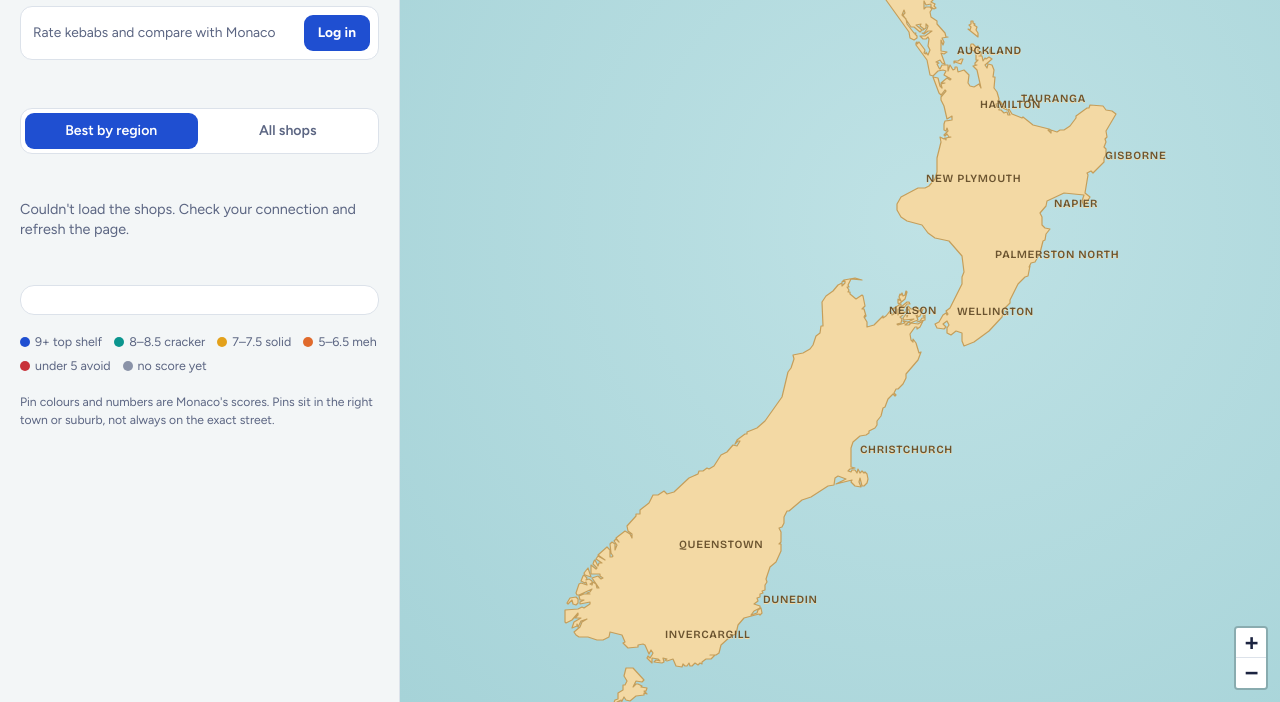
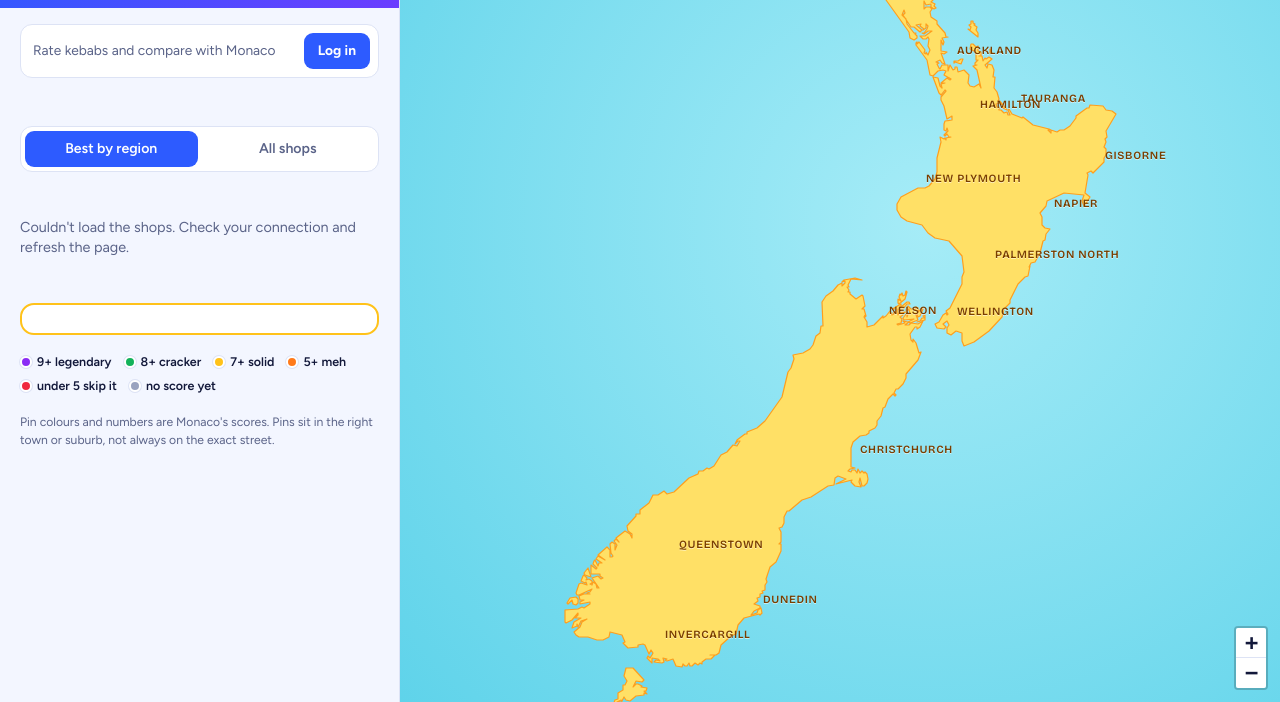
Before and after one commit to monacohew/kebab-map, a plain HTML site: page index.html in a window 1280 px wide. Shown: the part 98-800 px from the top of the page. Drawn offline with nearby package versions, Linux system fonts and the light colour scheme; no server answers.

Commit message:
Bright look and clearer pin colours
Co-Authored-By: Claude Opus 5.5 <noreply@anthropic.com>
Claude-Session: https://claude.ai/code/session_01K1mvmURk6PEE31LSdJG4wE

```diff
--- a/app.js
+++ b/app.js
@@ -67,12 +67,12 @@ const cluster = L.markerClusterGroup({
   iconCreateFunction: c => {
     const scores = c.getAllChildMarkers().map(m => m.shop.score).filter(s => s != null);
     const best = scores.length ? Math.max(...scores) : null;
-    return L.divIcon({ className: "", iconSize: [46, 46], iconAnchor: [23, 23], html: `<div class="clus tier-${tier(best)}"><div><b>${c.getChildCount()}</b><span>best ${fmt(best)}</span></div></div>` });
+    return L.divIcon({ className: "", iconSize: [50, 50], iconAnchor: [25, 25], html: `<div class="clus tier-${tier(best)}"><div><b>${c.getChildCount()}</b><span>best ${fmt(best)}</span></div></div>` });
   }
 });
 map.addLayer(cluster);
 
-const pinIcon = s => L.divIcon({ className: "", iconSize: [34, 34], iconAnchor: [17, 41], popupAnchor: [0, -38], html: `<div class="drop"><div class="pin tier-${tier(s.score)}${TOP.has(s.id) ? " top" : ""}"><b>${s.score == null ? "?" : fmt(s.score)}</b></div></div>` });
+const pinIcon = s => L.divIcon({ className: "", iconSize: [40, 40], iconAnchor: [20, 48], popupAnchor: [0, -44], html: `<div class="drop"><div class="pin tier-${tier(s.score)}${TOP.has(s.id) ? " top" : ""}"><b>${s.score == null ? "?" : fmt(s.score)}</b></div></div>` });
 function buildMarkers() {
   cluster.clearLayers();
   SHOPS.forEach(s => {
--- a/index.html
+++ b/index.html
@@ -4,6 +4,7 @@
 <meta charset="utf-8">
 <meta name="viewport" content="width=device-width, initial-scale=1, viewport-fit=cover">
 <title>Monaco's Kebab Map</title>
+<meta name="theme-color" content="#2D5BFF">
 <meta name="description" content="Turkish kebab shops around New Zealand, tried and scored by Monaco. Add your own scores and see how you compare.">
 <meta property="og:title" content="Monaco's Kebab Map">
 <meta property="og:description" content="The best Turkish kebabs in every region of NZ. Rate them yourself and see if you agree.">
@@ -52,11 +53,11 @@
       <div class="list" id="list"><p class="loading">Loading shops…</p></div>
       <div class="compare" id="compare"></div>
       <div class="legend">
-        <span><i style="background:var(--t9)"></i>9+ top shelf</span>
-        <span><i style="background:var(--t8)"></i>8–8.5 cracker</span>
-        <span><i style="background:var(--t7)"></i>7–7.5 solid</span>
-        <span><i style="background:var(--t5)"></i>5–6.5 meh</span>
-        <span><i style="background:var(--t0)"></i>under 5 avoid</span>
+        <span><i style="background:var(--t9)"></i>9+ legendary</span>
+        <span><i style="background:var(--t8)"></i>8+ cracker</span>
+        <span><i style="background:var(--t7)"></i>7+ solid</span>
+        <span><i style="background:var(--t5)"></i>5+ meh</span>
+        <span><i style="background:var(--t0)"></i>under 5 skip it</span>
         <span><i style="background:var(--tn)"></i>no score yet</span>
       </div>
       <p class="fine">Pin colours and numbers are Monaco's scores. Pins sit in the right town or suburb, not always on the exact street.</p>
--- a/style.css
+++ b/style.css
@@ -3,45 +3,33 @@
 body { margin: 0; }
 img { max-width: 100%; }
 
-/* Layout: one-screen map app. Desktop = panel left, map right. Phone = map on top, panel below. Iznik-tile blues over flatbread land. */
+/* Bright single theme: electric-blue header band, sunny yellow land on aqua sea, white cards. */
 :root {
-  --bg: #F3F6F7;
+  color-scheme: light;
+  --bg: #F3F6FF;
   --card: #FFFFFF;
-  --ink: #1B2340;
-  --muted: #5B6582;
-  --line: #DCE2EA;
-  --accent: #1F4FD1;
-  --sea: #BFE2E5;
-  --sea-deep: #A6D3D8;
-  --land: #F3D9A4;
-  --land-line: #C59E5A;
-  --label: #6B5430;
-  --t9: #1F4FD1;
-  --t8: #0B958E;
-  --t7: #E3A11B;
-  --t5: #E06A2C;
-  --t0: #C8323A;
-  --tn: #8A93A8;
-  --t7-ink: #1B2340;
-  --shadow: 0 6px 20px rgba(27, 35, 64, .12);
+  --ink: #12183A;
+  --muted: #5A6388;
+  --line: #DDE3F5;
+  --accent: #2D5BFF;
+  --accent-ink: #FFFFFF;
+  --band: #2D5BFF;
+  --band-2: #6B3CFF;
+  --sea: #A6ECF7;
+  --sea-deep: #5FD3EA;
+  --land: #FFE066;
+  --land-line: #FF9F1C;
+  --label: #7A3E00;
+  --t9: #8B2CF5;
+  --t8: #13B25A;
+  --t7: #FFC21A;
+  --t5: #FF7A1A;
+  --t0: #F0293E;
+  --tn: #9AA3BF;
+  --t7-ink: #3A2A00;
+  --shadow: 0 6px 18px rgba(30, 50, 140, .16);
   --font-display: "Bricolage Grotesque", "Avenir Next", "Segoe UI", system-ui, sans-serif;
   --font-body: "Figtree", "Segoe UI", system-ui, -apple-system, sans-serif;
-}
-@media (prefers-color-scheme: dark) {
-  :root:not([data-theme="light"]) {
-    --bg: #0E1322; --card: #161E33; --ink: #EEF1F8; --muted: #9CA6C0; --line: #27314C; --accent: #86A6FF;
-    --sea: #0F2440; --sea-deep: #0C1D35; --land: #3B3224; --land-line: #7A6440; --label: #D9C39A;
-    --t9: #5B84FF; --t8: #19B3AA; --t7: #F0B23A; --t5: #EE7C3E; --t0: #E14B52; --tn: #6E7790; --t7-ink: #1B2340;
-    --shadow: 0 6px 22px rgba(0, 0, 0, .45);
-    color-scheme: dark;
-  }
-}
-:root[data-theme="dark"] {
-  --bg: #0E1322; --card: #161E33; --ink: #EEF1F8; --muted: #9CA6C0; --line: #27314C; --accent: #86A6FF;
-  --sea: #0F2440; --sea-deep: #0C1D35; --land: #3B3224; --land-line: #7A6440; --label: #D9C39A;
-  --t9: #5B84FF; --t8: #19B3AA; --t7: #F0B23A; --t5: #EE7C3E; --t0: #E14B52; --tn: #6E7790; --t7-ink: #1B2340;
-  --shadow: 0 6px 22px rgba(0, 0, 0, .45);
-  color-scheme: dark;
 }
 
 html, body { height: 100%; }
@@ -245,3 +233,33 @@ details.more textarea { width: 100%; border: 1px solid var(--line); background:
 .pop .rev .order { color: var(--muted); font-size: .76rem; display: block; }
 .badge { display: inline-block; font-size: .68rem; font-weight: 700; padding: 1px 7px; border-radius: 999px; background: var(--t7); color: var(--t7-ink); margin-left: 6px; vertical-align: 1px; }
 .adminbar { background: var(--card); border: 1px dashed var(--accent); border-radius: 12px; padding: 10px 12px; font-size: .86rem; display: flex; gap: 10px; align-items: center; justify-content: space-between; flex-wrap: wrap; }
+
+/* ---- Bright look ---- */
+header.top { background: linear-gradient(120deg, var(--band) 0%, var(--band-2) 100%); color: #fff; padding-block: 18px; position: relative; overflow: hidden; }
+header.top::after { content: ""; position: absolute; right: -46px; top: -56px; width: 120px; height: 120px; border-radius: 50%; background: var(--t7); opacity: .9; }
+header.top > * { position: relative; z-index: 1; }
+header.top > div { padding-right: 48px; }
+header.top h1 { color: #fff; }
+header.top .sub { color: rgba(255,255,255,.88); }
+.mark { background: #fff; border-radius: 14px; padding: 5px; box-shadow: 0 4px 12px rgba(0,0,0,.15); }
+@media (min-width: 821px) { .top-extras { padding-top: 16px; } }
+@media (max-width: 820px) { .top-extras { padding-top: 14px; } }
+
+.stat { border: 0; box-shadow: 0 2px 0 var(--line); }
+.stat:nth-child(1) b { color: var(--accent); }
+.stat:nth-child(2) b { color: var(--t8); }
+.stat.best b { color: var(--t9); }
+.chip[aria-pressed="true"] { background: var(--accent); border-color: var(--accent); color: #fff; }
+.region-head { color: var(--accent); }
+.row { border-width: 1.5px; }
+.compare { border: 2px solid var(--t7); }
+
+/* Clearer pins: bigger, thick white ring, bold number */
+.pin { width: 40px; height: 40px; border-width: 3px; }
+.pin b { font-size: 13.5px; letter-spacing: -.02em; }
+.pin.top::after { top: -10px; right: -10px; background: var(--t7); color: var(--t7-ink); }
+.drop { filter: drop-shadow(0 3px 4px rgba(20, 30, 80, .25)); }
+.clus { width: 50px; height: 50px; border-width: 3px; }
+.legend i { width: 12px; height: 12px; border: 2px solid #fff; box-shadow: 0 0 0 1px var(--line); }
+.legend span { color: var(--ink); font-weight: 600; }
+.city-label { text-shadow: 0 1px 0 #fff8; }
```
